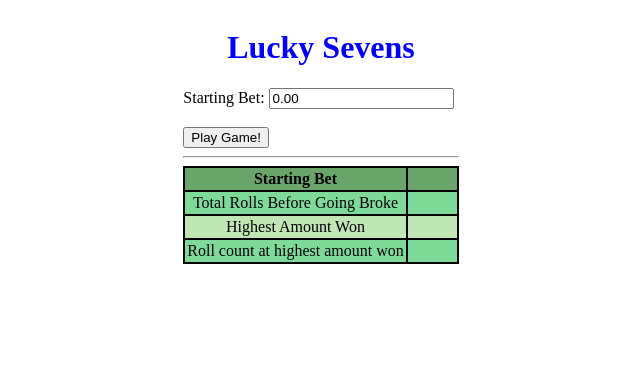
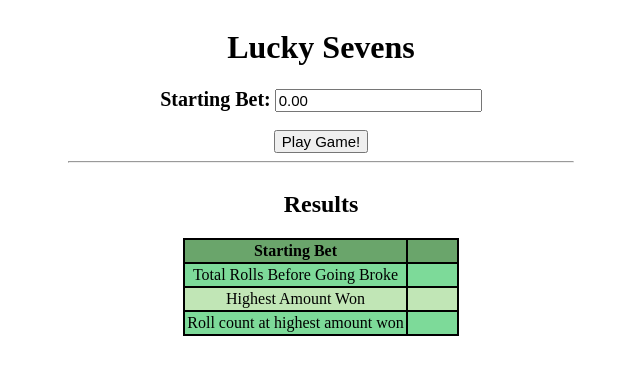
Before and after one commit to emmastout01/LuckySevens, a plain HTML site: page index.html in a window 1280 px wide. Shown: the whole page, without its empty margins (319-959 px from the left). Drawn offline with Linux system fonts and the light colour scheme.

Commit message:
final touches on styling

```diff
--- a/index.html
+++ b/index.html
@@ -12,15 +12,17 @@
         <h1>Lucky Sevens</h1>
         <form name="luckySevens" onsubmit="return playGame()" onreset="resetForm();" class="form-inline">
             <div>
-                <label for="startingBet">Starting Bet:</label>
+                <label class="label" for="startingBet"><strong>Starting Bet:</strong></label>
                 <input type="number" id="startingBet" value="0.00">
             </div>
             <br>
             <button type="submit" id="submitButton" class="btn btn-default">Play Game!</button>
-
-
+        </form>
+        <div class="hr">
+            <hr>
+        </div>
+        <h2>Results</h2>
         <div class="game-results">
-                <hr>
             <table>
                 <thead>
                     <th>Starting Bet</th>
@@ -43,7 +45,7 @@
                 </tbody>
             </table>
         </div>
-        </form>
+
     </div>
 </body>
 
--- a/style.css
+++ b/style.css
@@ -4,8 +4,22 @@
     flex-direction: column;
 }
 
-h1 {
-    color: blue;
+.hr {
+    width: 40%;
+}
+
+input, button {
+    font-size: 15px;
+}
+
+.label {
+    font-size: 20px;
+}
+
+form {
+    display: flex;
+    align-items: center;
+    flex-direction: column;
 }
 
 table {
```
Lines whose indentation alone changed are shown as unchanged.
